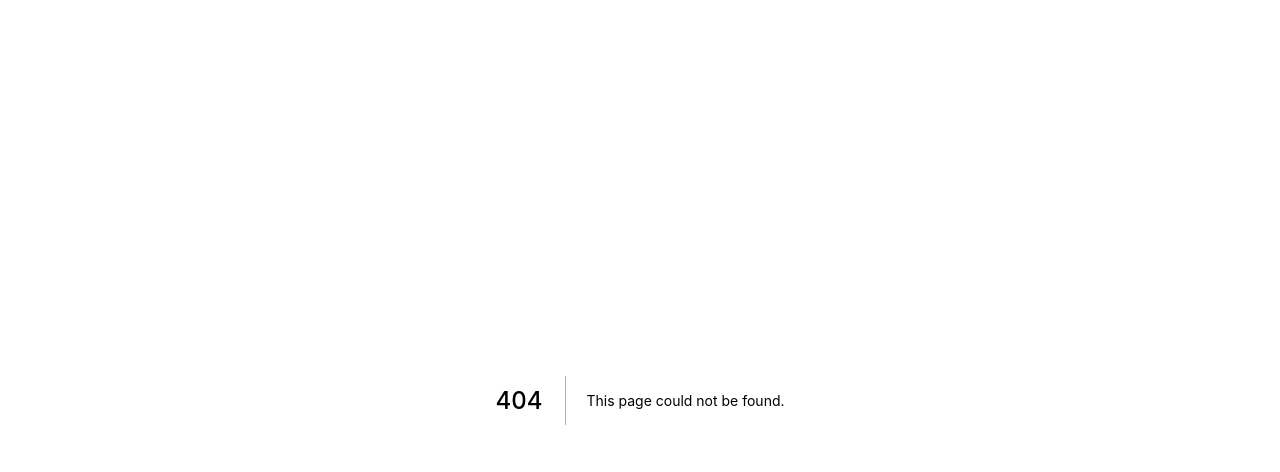
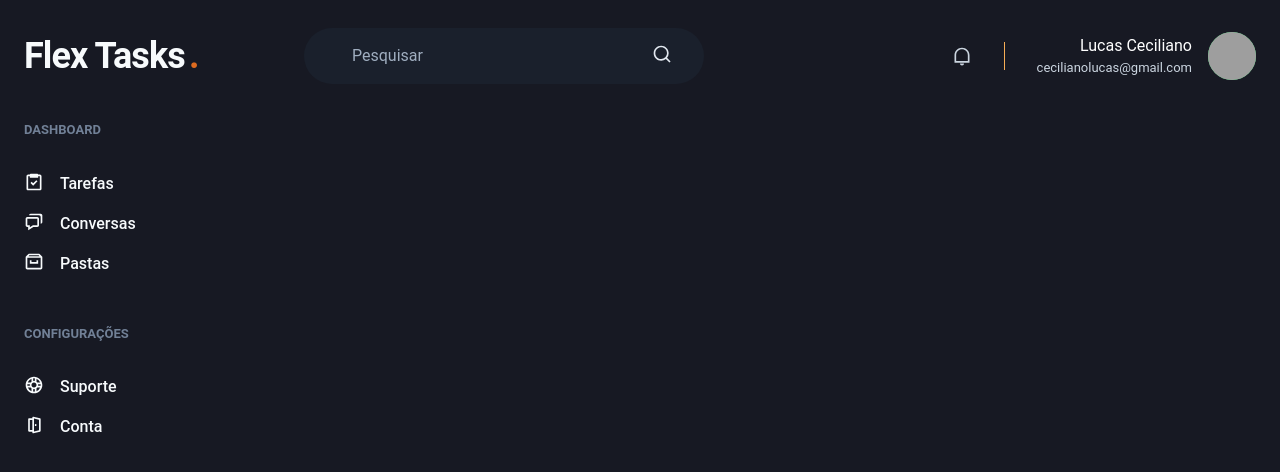
Before and after one commit to lucasceciliano/flex-task-reactjs, a Next.js app: page /dashboard in a window 1280 px wide. Before the commit this address had no page. Shown: the top 472 px of the page. Built offline with nearby package versions, Linux system fonts and the light colour scheme; grey boxes are pictures that could not be loaded.

Commit message:
Header & dashboard

```diff
--- a/package.json
+++ b/package.json
@@ -15,7 +15,8 @@
     "framer-motion": "4",
     "next": "11.0.1",
     "react": "17.0.2",
-    "react-dom": "17.0.2"
+    "react-dom": "17.0.2",
+    "react-icons": "^4.2.0"
   },
   "devDependencies": {
     "@types/node": "^16.3.0",
--- /dev/null
+++ b/src/components/Header.tsx
@@ -0,0 +1,79 @@
+import { Flex, Input, Text, Icon, HStack, Box, Avatar } from "@chakra-ui/react";
+import {
+  RiNotificationLine,RiSearchLine} from "react-icons/ri";
+
+//criando component header
+export function Header() {
+  return (
+    <Flex
+      as="header"
+      w="100%"
+      maxWidth={1480}
+      h="20"
+      mx="auto"
+      mt="4"
+      px="6"
+      align="center"
+    >
+      <Text fontSize="4xl" fontWeight="bold" letterSpacing="tight" w="64">
+        Flex Tasks
+        <Text as="span" ml="1" color="orange.500">
+          .
+        </Text>
+      </Text>
+
+      <Flex
+        as="label"
+        flex="1"
+        py="4"
+        px="8"
+        ml="6"
+        maxWidth={400}
+        alignSelf="center"
+        color="gray.200"
+        position="relative"
+        bg="gray.800"
+        borderRadius="full"
+      >
+        <Input
+          color="gray.50"
+          variant="unstyled"
+          placeholder="Pesquisar"
+          _placeholder={{ color: "gray.400" }}
+          px="4"
+          mr="4"
+        />
+
+        <Icon as={RiSearchLine} fontSize="20" />
+      </Flex>
+
+      <Flex align="center" ml="auto">
+        <HStack
+          spacing="8"
+          mx="8"
+          pr="8"
+          py="1"
+          color="gray.300"
+          borderRightWidth={1}
+          borderColor="orange.300"
+        >
+          <Icon as={RiNotificationLine} fontSize="20" />
+        </HStack>
+
+        <Flex align="center">
+          <Box mr="4" textAlign="right">
+            <Text color="white">Lucas Ceciliano</Text>
+            <Text color="gray.300" fontSize="small">
+              cecilianolucas@gmail.com
+            </Text>
+          </Box>
+          <Avatar
+            size="md"
+            name="Lucas Ceciliano"
+            src="https://github.com/lucasceciliano.png"
+          />
+        </Flex>
+      </Flex>
+    </Flex>
+  );
+}
--- /dev/null
+++ b/src/components/SideBar.tsx
@@ -0,0 +1,59 @@
+import { Box, Stack, Text, Link, Icon } from "@chakra-ui/react";
+import { BiArchive, BiBuoy, BiChat, BiDoorOpen, BiTask } from "react-icons/bi";
+
+export function SideBar() {
+  return (
+    <Box as="aside" w="64" mr="8">
+      <Stack spacing="12" align="flex-start">
+        <Box>
+          <Text fontWeight="bold" color="gray.500" fontSize="small">
+            DASHBOARD
+          </Text>
+          <Stack spacing="4" mt="8" align="stretch">
+            <Link display="flex" align="center">
+              <Icon as={BiTask} fontSize="20" />
+              <Text ml="4" fontWeight="medium">
+                Tarefas
+              </Text>
+            </Link>
+
+            <Link display="flex" align="center">
+              <Icon as={BiChat} fontSize="20" />
+              <Text ml="4" fontWeight="medium">
+                Conversas
+              </Text>
+            </Link>
+
+            <Link display="flex" align="center">
+              <Icon as={BiArchive} fontSize="20" />
+              <Text ml="4" fontWeight="medium">
+                Pastas
+              </Text>
+            </Link>
+          </Stack>
+        </Box>
+
+        <Box>
+          <Text fontWeight="bold" color="gray.500" fontSize="small">
+            CONFIGURAÇÕES
+          </Text>
+          <Stack spacing="4" mt="8" align="stretch">
+            <Link display="flex" align="center">
+              <Icon as={BiBuoy} fontSize="20" />
+              <Text ml="4" fontWeight="medium">
+                Suporte
+              </Text>
+            </Link>
+
+            <Link display="flex" align="center">
+              <Icon as={BiDoorOpen} fontSize="20" />
+              <Text ml="4" fontWeight="medium">
+                Conta
+              </Text>
+            </Link>
+          </Stack>
+        </Box>
+      </Stack>
+    </Box>
+  );
+}
--- /dev/null
+++ b/src/pages/dashboard.tsx
@@ -0,0 +1,17 @@
+import { Flex } from "@chakra-ui/react";
+import { Header } from "../components/Header";
+import { SideBar } from "../components/SideBar";
+
+export default function Dashboard() {
+    return (
+        <Flex direction="column" h="100vh">
+        <Header />
+
+        <Flex w="100%" my="6" maxWidth={1480} mx="auto" px="6" >
+            <SideBar />
+        </Flex>
+        </Flex>
+
+
+    )
+}
--- a/src/pages/index.tsx
+++ b/src/pages/index.tsx
@@ -1,5 +1,5 @@
 import { Flex, Button, Stack, Text, } from "@chakra-ui/react";
-import { Input } from "../components/Form/input";
+import { Input } from "../components/form/Input";
 
 export default function Home() {
   return (
```
Also changed, not shown: 1 other file (tests, documents, lock files or other folders).
